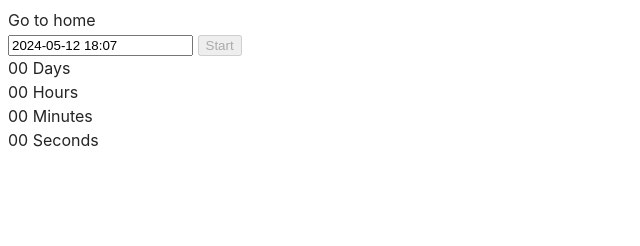
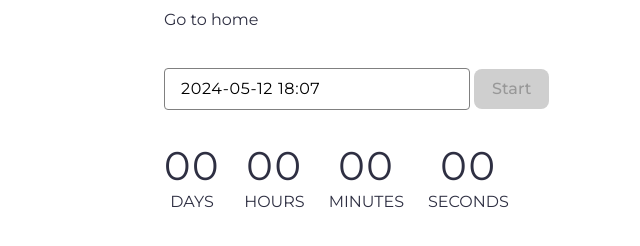
Before and after one commit to KotDenisV/goit-js-hw-10, a website built with Vite: page src/1-timer.html in a window 1280 px wide. Shown: the whole page, without its empty margins (0-640 px from the left). Built offline with nearby package versions, Linux system fonts and the light colour scheme.

Commit message:
timer css

```diff
--- a/src/1-timer.html
+++ b/src/1-timer.html
@@ -4,6 +4,10 @@
     <meta charset="UTF-8" />
     <meta http-equiv="X-UA-Compatible" content="IE=edge" />
     <meta name="viewport" content="width=device-width, initial-scale=1.0" />
+    <link
+      rel="stylesheet"
+      href="https://fonts.googleapis.com/css2?family=Montserrat:wght@400;500&display=swap"
+    />
     <title>Timer</title>
     <link rel="stylesheet" href="./css/styles.css" />
   </head>
--- a/src/css/styles.css
+++ b/src/css/styles.css
@@ -7,12 +7,12 @@
 @import url('./reset.css');
 
 :root {
-  font-family: Inter, Avenir, Helvetica, Arial, sans-serif;
+  font-family: Montserrat, sans-serif;
   font-size: 16px;
   line-height: 24px;
   font-weight: 400;
 
-  color: #242424;
+  color: #2e2f42;
   background-color: rgba(255, 255, 255, 0.87);
 
   font-synthesis: none;
@@ -21,3 +21,87 @@
   -moz-osx-font-smoothing: grayscale;
   -webkit-text-size-adjust: 100%;
 }
+
+body {
+  padding-left: 156px;
+}
+
+.input-css {
+  margin-top: 36px;
+  border-radius: 4px;
+  border: 1px solid #808080;
+  width: 272px;
+  padding: 8px 16px;
+  font-family: Montserrat;
+  font-size: 16px;
+  line-height: 24px;
+  font-weight: 400;
+  letter-spacing: 0.04em;
+}
+
+.input-css:hover {
+  border-color: #000;
+}
+
+.input-activ {
+  border-color: #4e75ff;
+  transition: border-color 250ms cubic-bezier(0.4, 0, 0.2, 1);
+}
+
+button {
+  border-radius: 8px;
+  background: #cfcfcf;
+  padding: 8px 16px;
+  color: #989898;
+  width: 75px;
+  height: 40px;
+  font-family: Montserrat;
+  font-size: 16px;
+  font-weight: 500;
+  line-height: 24px;
+  border: none;
+}
+
+.btn-active {
+  background-color: #4e75ff;
+  color: #ffffff;
+  transition: background-color 250ms cubic-bezier(0.4, 0, 0.2, 1);
+}
+
+.btn-active:hover {
+  background-color: #6c8cff;
+}
+
+.timer {
+  display: flex;
+  gap: 24px;
+  margin-top: 32px;
+}
+
+.field {
+  display: flex;
+  flex-direction: column;
+  align-items: center;
+}
+
+.value {
+  color: #2e2f42;
+
+  font-family: Montserrat;
+  font-size: 40px;
+  font-style: normal;
+  font-weight: 400;
+  line-height: 48px; /* 120% */
+  letter-spacing: 1.6px;
+}
+
+.label {
+  color: #2e2f42;
+
+  font-family: Montserrat;
+  font-size: 16px;
+  font-style: normal;
+  font-weight: 400;
+  line-height: 24px; /* 150% */
+  text-transform: uppercase;
+}
--- a/src/js/1-timer.js
+++ b/src/js/1-timer.js
@@ -14,6 +14,7 @@ let userSelectedDate;
 let timerInterval;
 let toDay = new Date();
 button.disabled = true;
+inputDate.classList.add('input-css');
 
 
 const options = {
@@ -22,6 +23,7 @@ const options = {
   defaultDate: new Date(),
   minuteIncrement: 1,
   onClose(selectedDates) {
+    inputDate.classList.remove('input-active');
     if (selectedDates[0] < toDay) {
       iziToast.show({
         title: 'Error',
@@ -30,10 +32,15 @@ const options = {
         position: 'topCenter'
       });
       button.disabled = true;
+      button.classList.remove('btn-active');
     } else {
       userSelectedDate = selectedDates[0];
       button.disabled = false;
+      button.classList.add('btn-active');
     }
+  },
+  onOpen() {
+    inputDate.classList.add('input-activ');
   },
 };
 
@@ -42,6 +49,7 @@ button.addEventListener('click', handleStart);
 function handleStart(event) {
   if (!button.disabled) {
     button.disabled = true;
+    button.classList.remove('btn-active');
     inputDate.disabled = true;
     timerInterval = setInterval(updateTimer, 1000);
   }
```
